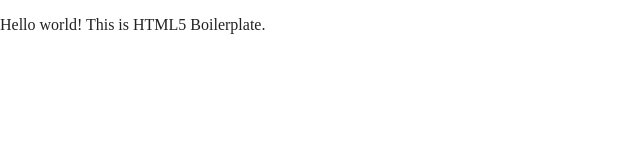
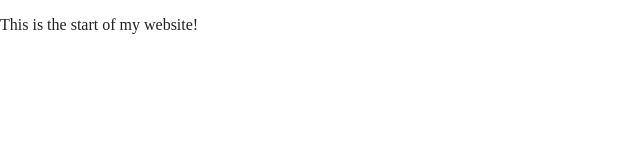
Before and after one commit to ccpink/BasicsKid, a website built with Parcel: page index.html in a window 1280 px wide. Shown: the whole page, without its empty margins (0-640 px from the left). Built offline with nearby package versions, Linux system fonts and the light colour scheme.

Commit message:
Start of project

```diff
--- a/index.html
+++ b/index.html
@@ -25,7 +25,7 @@
 <body>
 
   <!-- Add your site or application content here -->
-  <p>Hello world! This is HTML5 Boilerplate.</p>
+  <p>This is the start of my website!</p>
   <script src="js/vendor/modernizr-3.11.2.min.js"></script>
   <script src="js/plugins.js"></script>
   <script src="js/main.js"></script>
```
